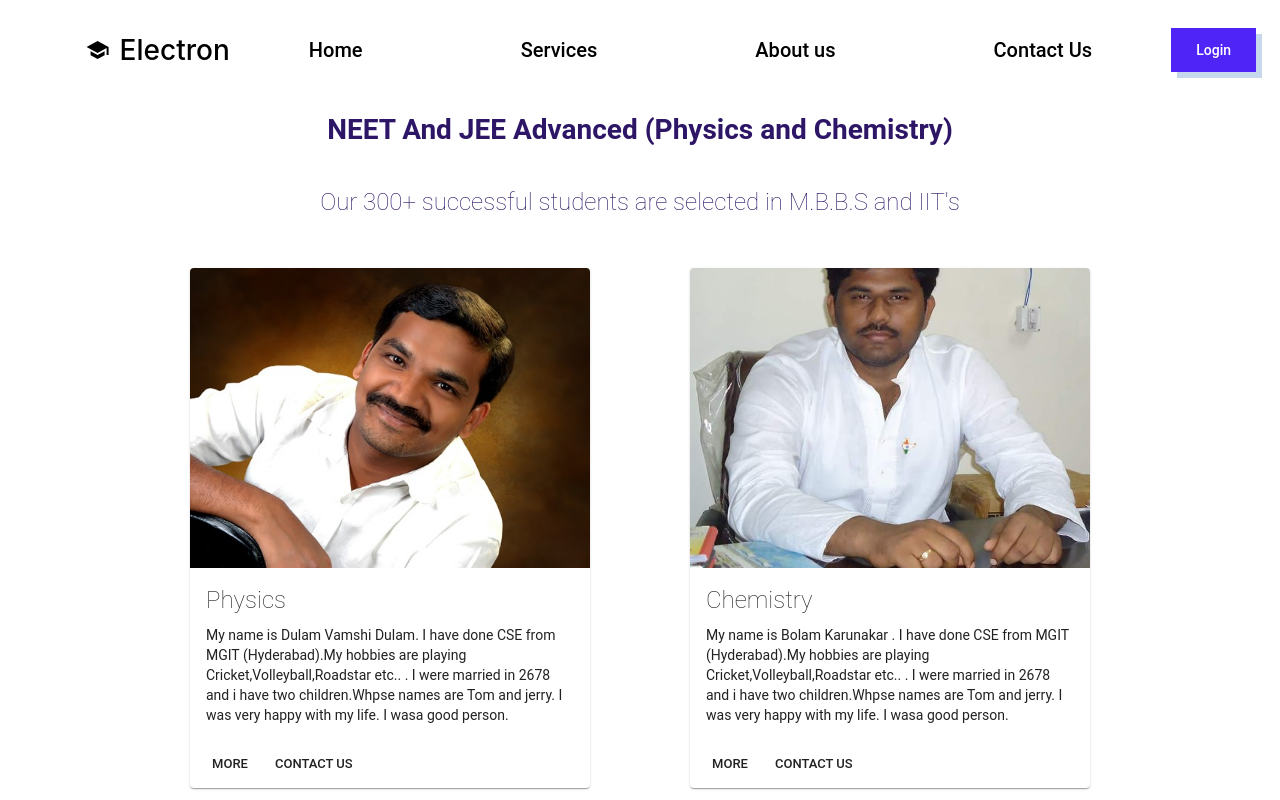
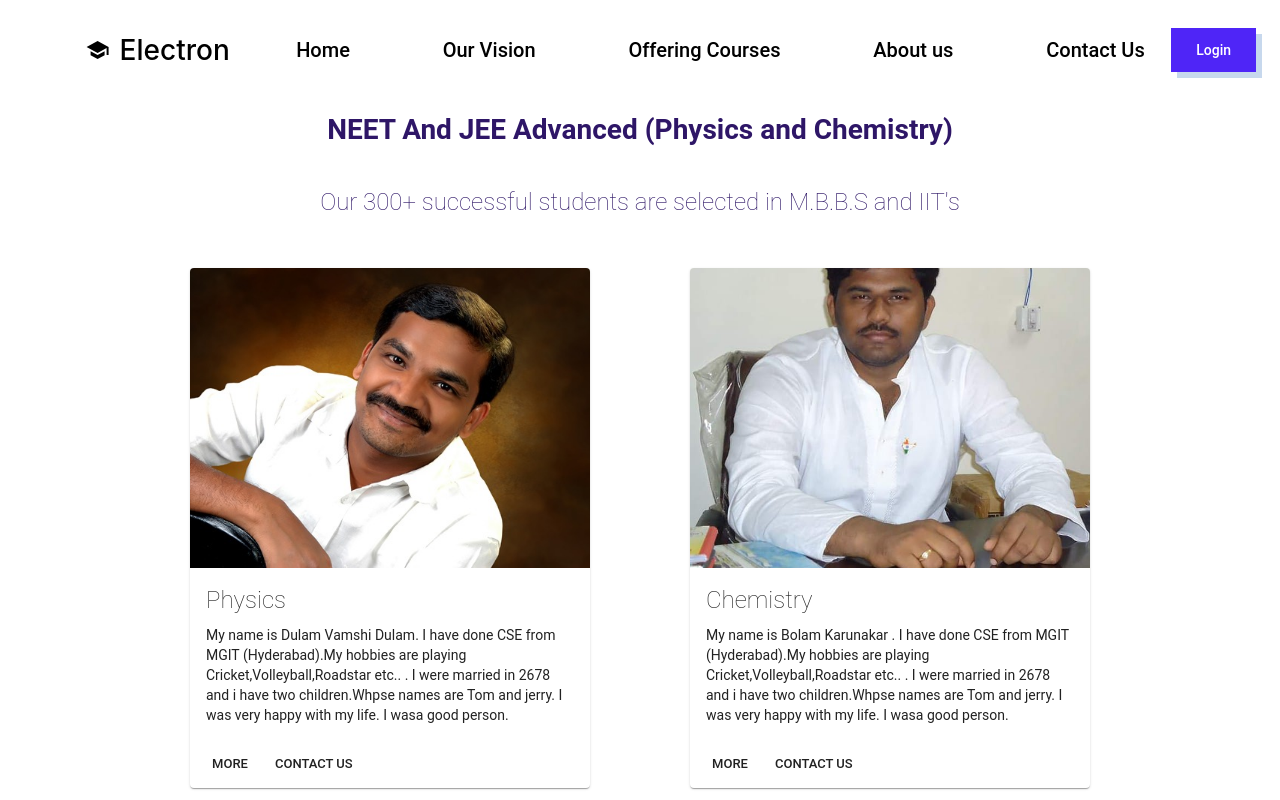
Before and after one commit to Kotasaigoutham89/sai, a React (Create React App) app: page / in a window 1280 px wide. Shown: the top 800 px of the page. Built offline with nearby package versions, Linux system fonts and the light colour scheme.

Commit message:
vision and offering added

```diff
--- a/src/components/NavBar.js
+++ b/src/components/NavBar.js
@@ -32,6 +32,7 @@ const styles = makeStyles({
         cursor: "pointer",
         flexGrow: 0.3,
         display:"flex",
+        paddingLeft:40,
         justifyContent:"center",
         "&:hover": {
             color:  "#4f25c8"
@@ -52,7 +53,10 @@ function NavBar() {
                     Home
                 </Typography>
                 <Typography variant="h6" className={classes.menuItem}>
-                    Services
+                    Our Vision
+                </Typography>
+                <Typography variant="h6" className={classes.menuItem}>
+                    Offering Courses
                 </Typography>
                 <Typography variant="h6" className={classes.menuItem}>
                     About us
```
